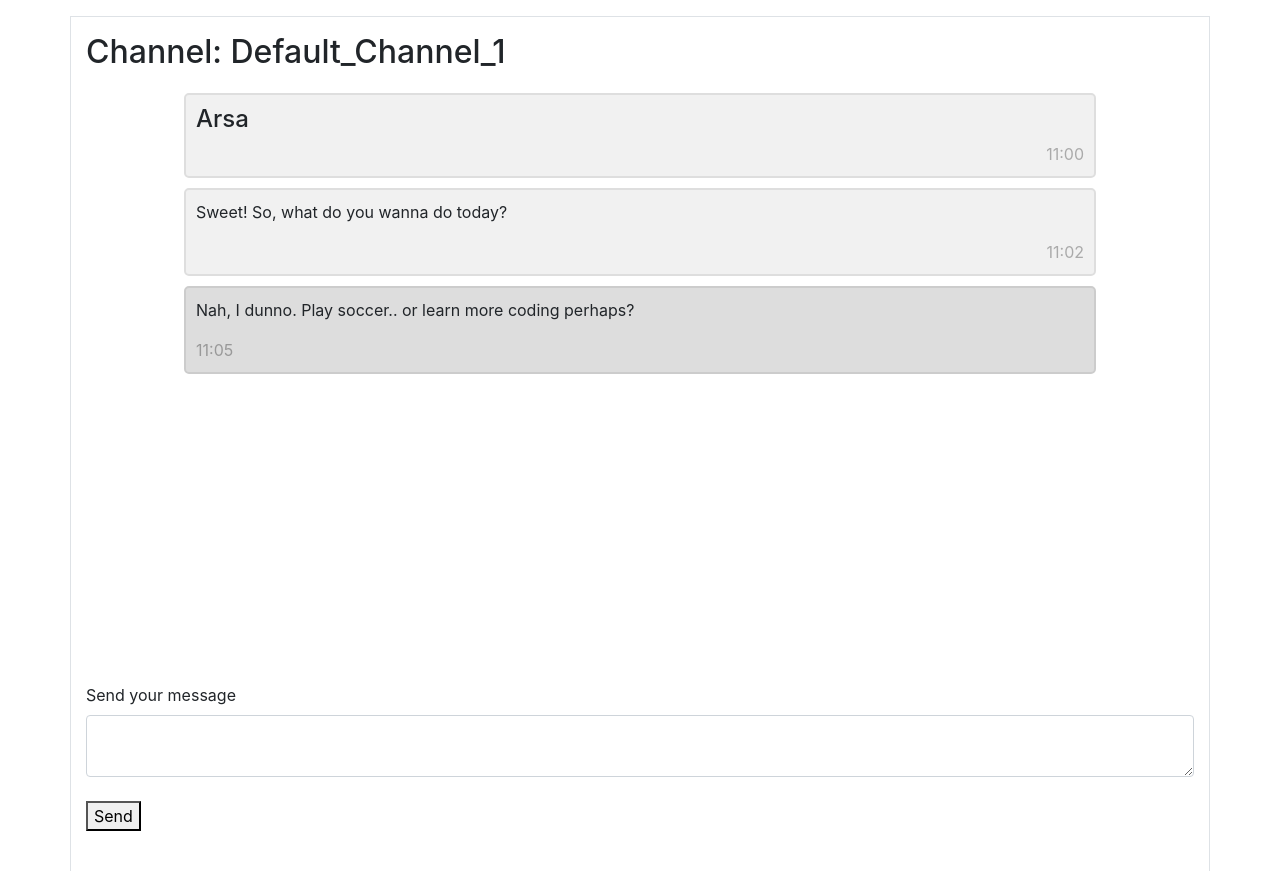
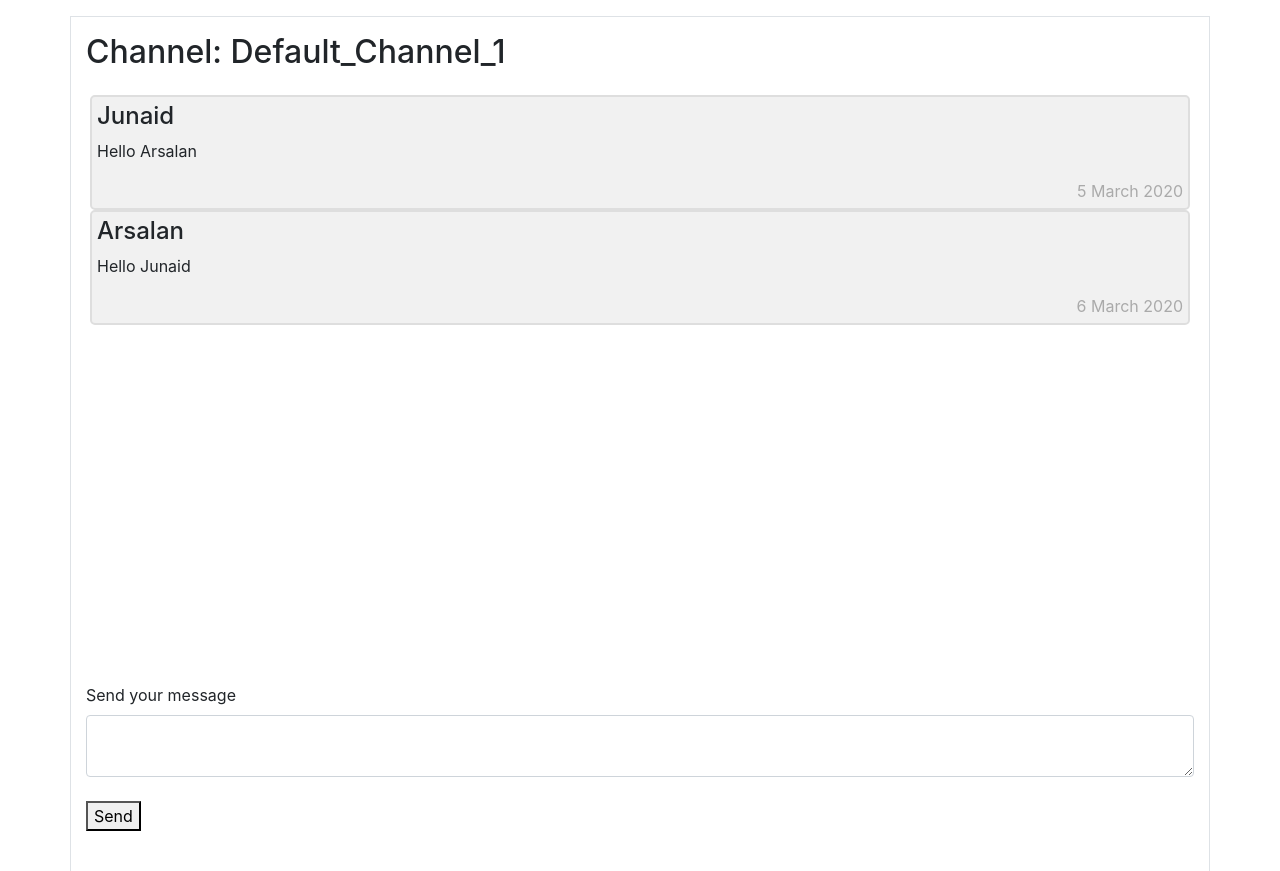
Before and after one commit to arsalanj123/harvardx-project2-flack-app, a Flask app: page /channels/Default_Channel_1 in a window 1280 px wide. Shown: the part 56-927 px from the top of the page. Run offline with Flask 2, Linux system fonts and the light colour scheme; the visitor is signed in with stand-in values (Sample User, id 1); some libraries are stand-ins or nearby versions.

Commit message:
Fixed front-end chat display css and jinja2

```diff
--- a/application.py
+++ b/application.py
@@ -166,18 +166,21 @@ def channels(channel):
     #value_index = 0
 
     channel_dict = (messages_all_channels[channel_index[0]])
-    print(channel_dict)
+#    print(channel_dict)
 
-    for key1 in channel_dict:
-        if key1 == "Channel_Messages":
-            for items in channel_dict[key1]:
-                print(items)
+    channel_messages_list_of_dict = channel_dict["Channel_Messages"]
+    print(channel_messages_list_of_dict)
+    # for key1 in channel_dict:
+    #     if key1 == "Channel_Messages":
+    #         print(key1)
+    #         for items in channel_dict[key1]:
+    #             print(items)
 #                 channel_all_messages = key2
 #                 channel_all_messages.update
         #print(d)
    # print(channel_dict[messages_index])
 
-    return render_template("channel.html", channel=channel, all_channels = messages_all_channels, channel_all_messages = channel_all_messages)
+    return render_template("channel.html", channel=channel, all_channels = messages_all_channels, channel_all_messages = channel_messages_list_of_dict)
 
 @app.route("/people/<string:person>", methods=['GET', 'POST'])
 def people(person):
--- a/static/css/style.css
+++ b/static/css/style.css
@@ -1,7 +1,7 @@
 #chat-main-container{
-        margin:4px, 4px;
+        margin: auto;
         padding:4px;
-        width: 920px;
+        width: auto;
         height: 580px;
         overflow-x: hidden;
         overflow-x: auto;
@@ -13,8 +13,8 @@
     border: 2px solid #dedede;
     background-color: #f1f1f1;
     border-radius: 5px;
-    padding: 10px;
-    margin: 10px 0;
+    padding: 5px;
+    margin: auto;
   }
 
   /* Darker chat container */
--- a/templates/channel.html
+++ b/templates/channel.html
@@ -66,60 +66,34 @@
         </form>
       </div>
     </nav>
-
+  </div>
     <!--Nav Bar End-->
     <div id="body-below" class="container my-3 pt-3 border ">
+
       <div id="chat-head">
         <h2>Channel: {{channel}}</h2>
-        <h2>
-          {% for k, v in channel_all_messages %}
-          {{k}} {{v}}
-          {% endfor %}
-      </h2>
       </div>
-      <div>
-
-        <div id="chat-main-container" class="container">
+        <div id="chat-main-container" class="container pt-3">
           <div id ="votes">
-          <div class="chat-container">
-            <h4>Arsa</h4>
-            <span class="time-right">11:00</span>
-          </div>
-
-          <div class="chat-container">
-            <p>Sweet! So, what do you wanna do today?</p>
-            <span class="time-right">11:02</span>
-          </div>
-
-          <div class="chat-container darker">
-            <p>Nah, I dunno. Play soccer.. or learn more coding perhaps?</p>
-            <span class="time-left">11:05</span>
-          </div>
-
-
+            {% for value in channel_all_messages %}
+            <div class="chat-container">
+              <h4>{{value['UserName']}}</h4>
+              <p>{{value['MessageText']}}</p>
+              <span class="time-right">{{value['TimeStamp']}}</span>
+            </div>
+            {% endfor %}
         </div>
       </div>
-      </div>
-
         <br>
-
         <div class="form-group">
           <label for="comment">Send your message</label>
           <textarea class="form-control" id="message-to-send"></textarea>
           <br>
-
-
             <button id="btnSubmit" type="button" value="Send Message">Send</button>
-
-
       </div>
           <br>
         </div>
-
         <br>
-
-      </div>
-    </div>
-</body>
+      </body>
 
 </html>
```
